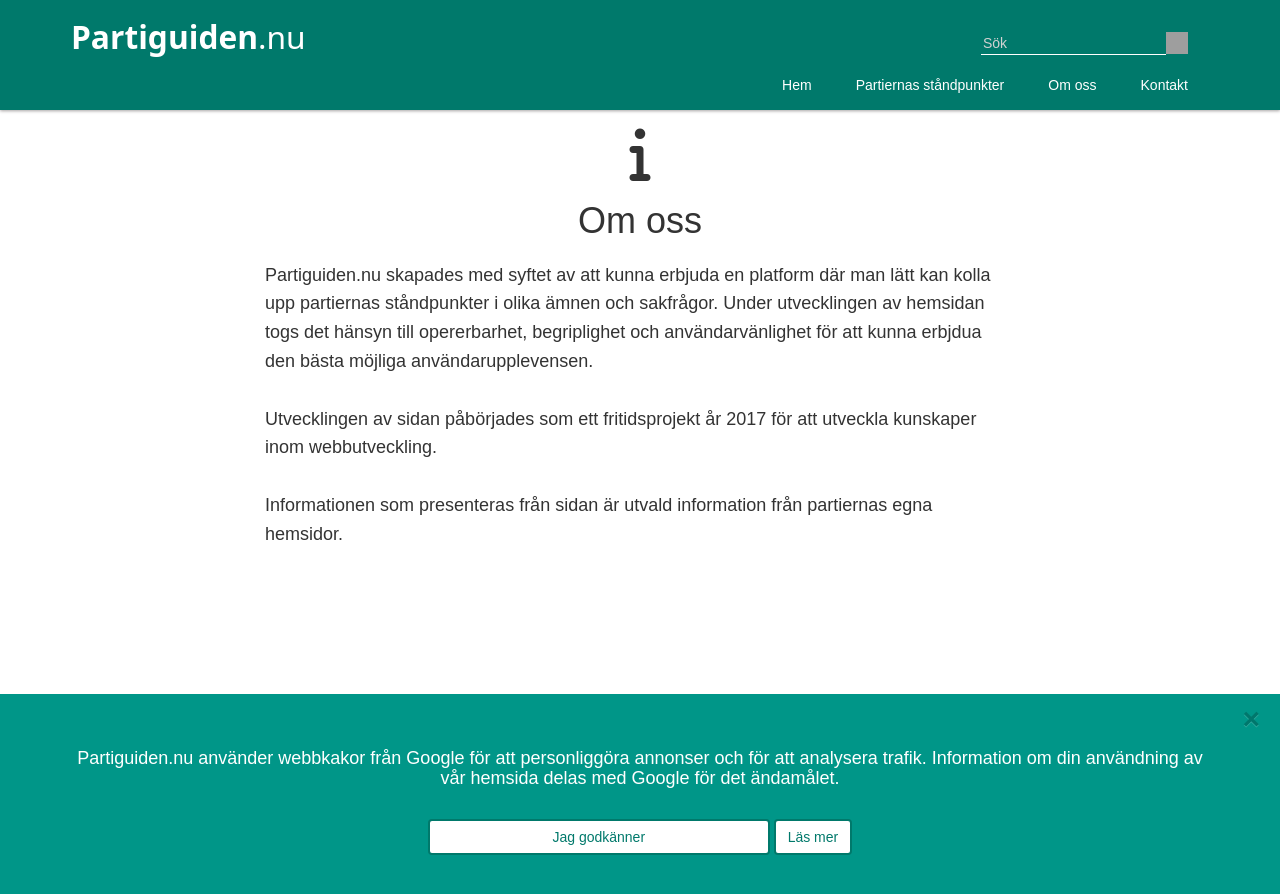
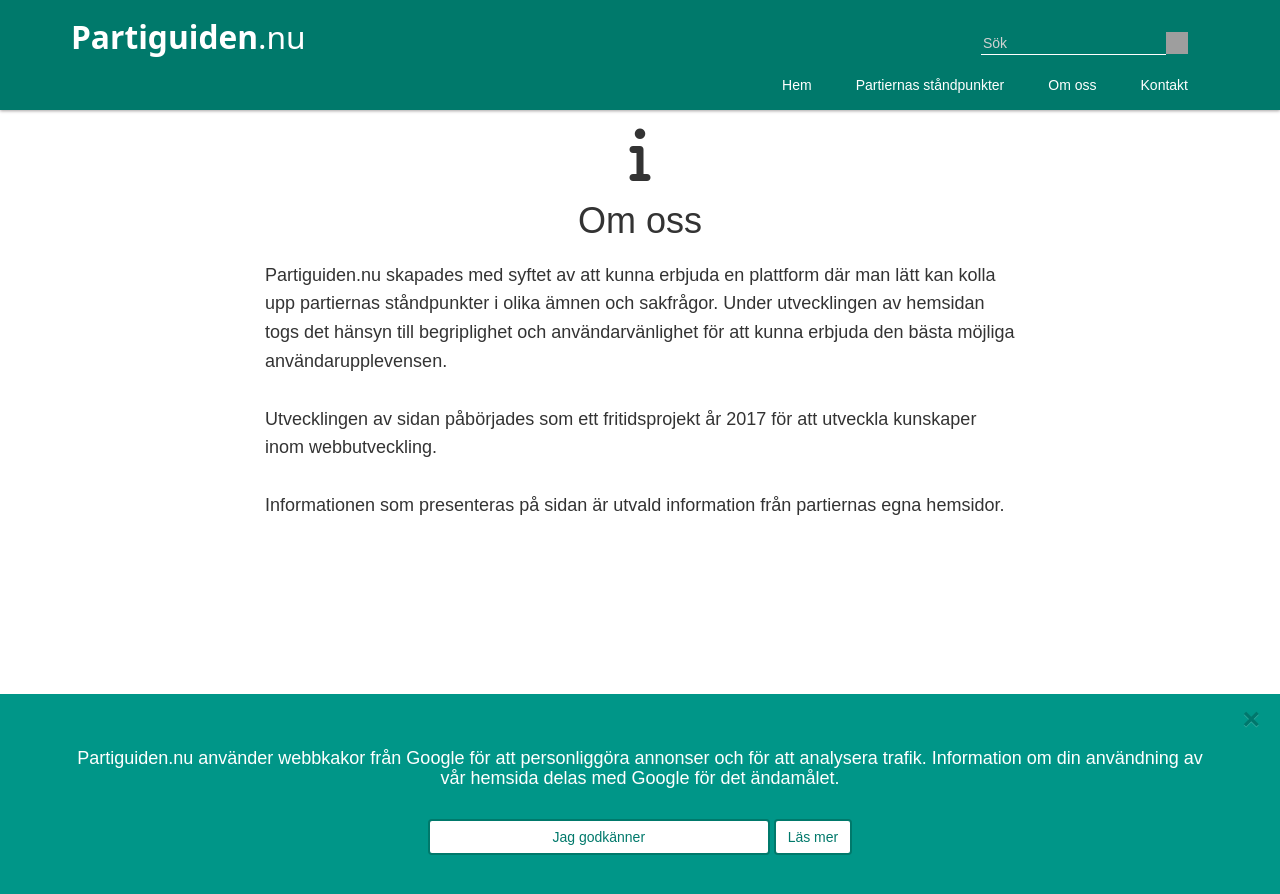
Before and after one commit to Ackuq/partiguiden.nu, a Jekyll site: the page built from om-oss.md, in a window 1280 px wide. Shown: the top 894 px of the page. Built offline with Jekyll 4.4.1, drawn with Linux system fonts in a browser that asks for light colours; nearby versions of some CDN libraries; some web fonts are replaced; grey boxes are pictures that could not be loaded.

Commit message:
Typos fix

```diff
--- a/_layouts/partier.html
+++ b/_layouts/partier.html
@@ -92,7 +92,7 @@ $(document).ready(function(){
                                     {% else %}
                                         <p>{{amne.asikt}}</p>
                                     {% endif %}
-                                    <a target="_blank" href="{{amne.adress}}">Läs mer »</a>
+                                    <a target="_blank" href="{{amne.adress}}">Läs mer på partiets hemsida »</a>
                                 </div>
                             {% endif %}
                         {% endfor %}
--- a/om-oss.md
+++ b/om-oss.md
@@ -11,9 +11,9 @@ title: Om oss
             <h1 id="pageTitle" class="text-center">{{page.title}}</h1>
         </div>
         <div class="col-md-8 col-md-offset-2">
-            <h4 class="contentText">Partiguiden.nu skapades med syftet av att kunna erbjuda en platform där man lätt kan kolla upp partiernas ståndpunkter i olika ämnen och sakfrågor. Under utvecklingen av hemsidan togs det hänsyn till opererbarhet, begriplighet och användarvänlighet för att kunna erbjdua den bästa möjliga användarupplevensen.<br><br>
+            <h4 class="contentText">Partiguiden.nu skapades med syftet av att kunna erbjuda en plattform där man lätt kan kolla upp partiernas ståndpunkter i olika ämnen och sakfrågor. Under utvecklingen av hemsidan togs det hänsyn till begriplighet och användarvänlighet för att kunna erbjuda den bästa möjliga användarupplevensen.<br><br>
             Utvecklingen av sidan påbörjades som ett fritidsprojekt år 2017 för att utveckla kunskaper inom webbutveckling.<br><br>
-            Informationen som presenteras från sidan är utvald information från partiernas egna hemsidor.
+            Informationen som presenteras på sidan är utvald information från partiernas egna hemsidor.
             </h4>
         </div>
     </div>
```
